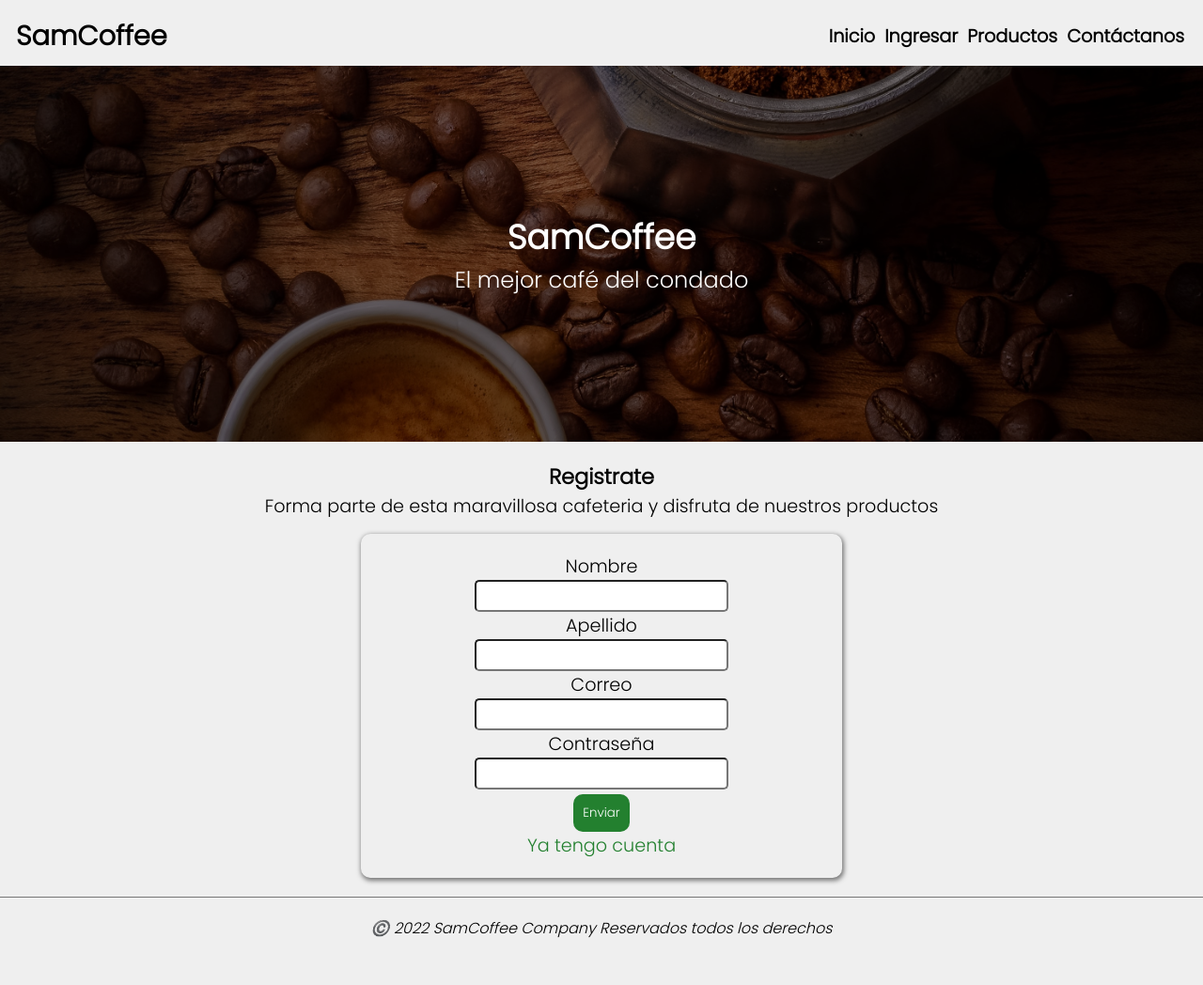
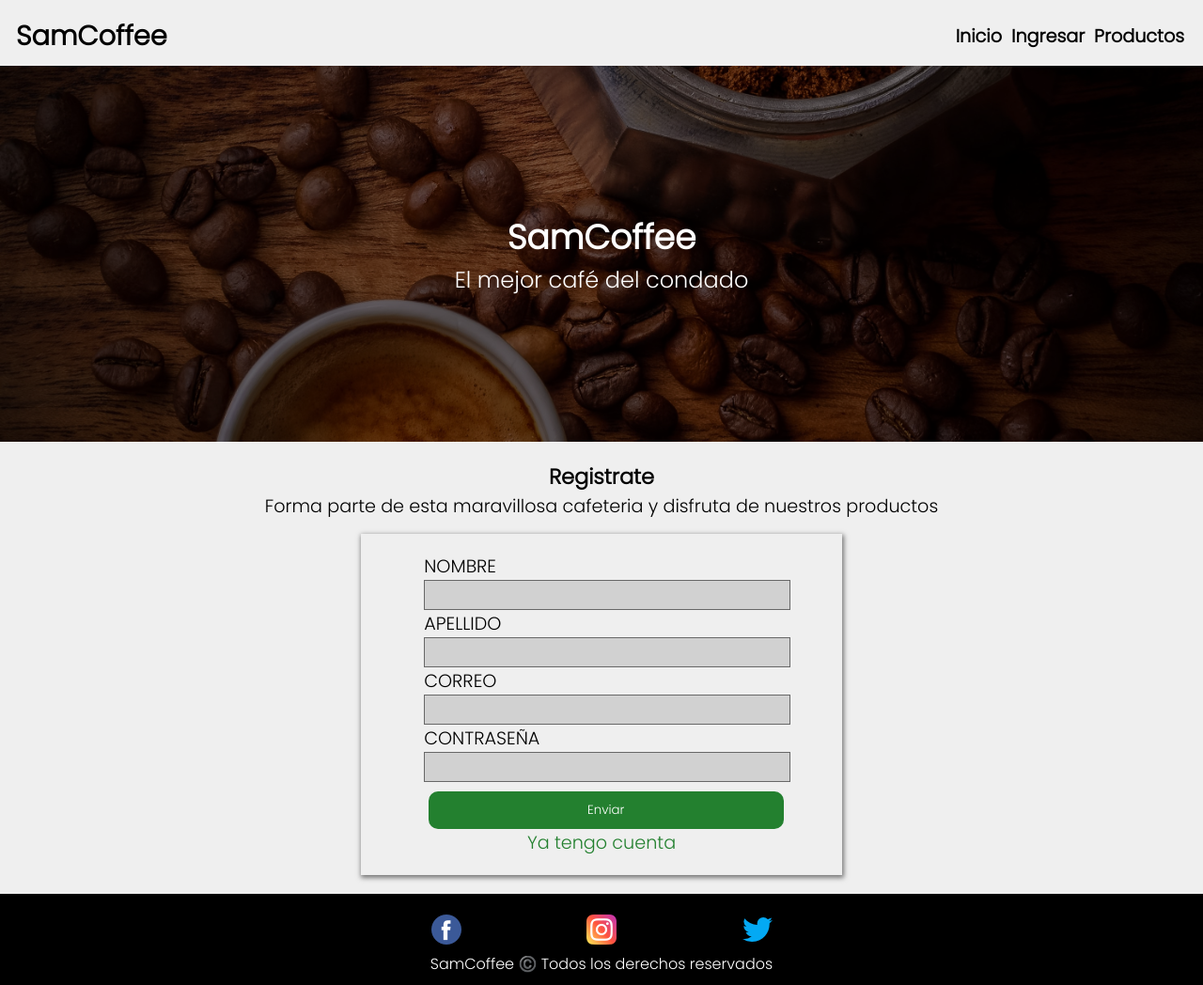
Before and after one commit to samricodev/DesarrolloWeb, a PHP site: page /register.html in a window 1280 px wide. Shown: the whole page at 94% size. Before the commit the page ends 998 px from the top, so only its background shows below. Run offline with PHP 8.4, Linux system fonts and the light colour scheme.

Commit message:
almost finished

```diff
--- a/css/style.css
+++ b/css/style.css
@@ -124,6 +124,12 @@ a h1:hover{
     font-size: 1.2em;
 }
 
+.container-center p{
+    width: 80%;
+    margin-left: 10%;
+    margin-right: 10%;
+}
+
 .btn-cover{
     color: white;
     background-color: #23802f;
@@ -134,10 +140,11 @@ a h1:hover{
 }
 
 .btn{
-    width: auto;
+    width: 80%;
+    margin-left: 11%;
     color: white;
     background-color: #23802f;
-    margin-top: 5px ;
+    margin-top: 10px ;
     border: none;
     padding: 10px;
     border-radius: 10px;
@@ -210,8 +217,9 @@ iframe {
     margin-left: 10%;
     margin-top: 20px;
     margin-bottom: 20px;
-    display: flex;
-    flex-direction: row;
+    display: grid;
+    grid-gap: 1rem;
+    grid-template-columns:  33% 33% 33%;
 }
 
 .product {
@@ -230,7 +238,7 @@ iframe {
     height: 142.33px;
 }
 
-form{
+.formu{
     width: auto;
     margin-left: 30%;
     margin-right: 30%;
@@ -239,15 +247,24 @@ form{
     background-color: #efefef;
     display: flex;
     flex-direction: column;
-    justify-content: center;
-    align-items: center;
     box-shadow: 1px 2px 5px 1px rgba(0, 0, 0,0.5);
-    border-radius: 10px;
 }
 
-form input {
+.formu input {
+    width: 80%;
+    margin-right: 10%;
+    margin-left: 10%;
     padding: 5px;
-    border-radius: 5px;
+    background-color: rgba(0, 0, 0,0.125);
+    border: 1px solid rgba(0, 0, 0,0.5);
+}
+
+.formu label{
+    width: 80%;
+    margin-right: 10%;
+    margin-left: 10%;
+    text-align: left;
+    text-transform: uppercase;
 }
 
 #enlace{
@@ -259,10 +276,33 @@ form input {
 }
 
 footer{
-    color: #000 ;
-    font-style:italic;
-    padding: 20px;
+    margin-top: 20px;
+    position: relative;
+    bottom: 0;
+    padding: 10px;
+    justify-content: center;
+    align-items: center;
+    color: #fff;
+    background-color:#000;
+}
+
+footer ul{
+    width: 50%;
+    list-style: none;
+    display: flex;
+    flex-direction: row;
+    justify-content: space-evenly;
+    align-items: center;
+    padding: auto;
+    margin: auto;
+}
+
+footer p{
     text-align: center;
-    margin-top: 20px;
-    border-top: 1px solid rgba(0, 0, 0,0.5) ;
 }
+
+footer img{
+    margin-top: 0.75rem;
+    width: 32px;
+    height: 32px;
+}
--- a/login.php
+++ b/login.php
@@ -19,7 +19,7 @@ if($filas_admin){
 }else if($filas){
     session_start();
     $_SESSION['email'] = $email;
-    header('location: products.html');
+    header('location: products.php');
 } else {
     header('location: login.html');
     echo "<h3>Error de autenticación</h3>";
--- a/register.html
+++ b/register.html
@@ -15,8 +15,7 @@
             <ul>
                 <a href="index.html"><li>Inicio</li></a>
                 <a href="#"><li>Ingresar</li></a>
-                <a href="products.html"><li>Productos</li></a>
-                <a href="index.html#mapa"><li>Contáctanos</li></a>
+                <a href="products.php"><li>Productos</li></a>
             </ul>
         </nav>
     </header>
@@ -27,7 +26,7 @@
     <div class="container-center">
         <h3>Registrate</h3>
         <p>Forma parte de esta maravillosa cafeteria y disfruta de nuestros productos</p>
-        <form action="register.php" method="post">
+        <form action="register.php" method="post" class="formu">
             <label for="">Nombre</label>
             <input type="text" name="nombre" id="nombre"  required/>
             <label for="apellido">Apellido</label>
@@ -42,7 +41,14 @@
     </div>
     <footer>
         <div>
-            <p>©️ 2022 SamCoffee Company Reservados todos los derechos</p>
+            <ul>
+                <li><a href="#"><img src="./assets//facebook.png"></a></li>
+                <li><a href="#"><img src="./assets/instagram.png"></a></li>
+                <li><a href="#"><img src="./assets/twitter.png"></a></li>
+            </ul>
+        </div>
+        <div>
+            <p>SamCoffee ©️ Todos los derechos reservados</p>
         </div>
     </footer>
 </body>
--- a/vista_update.php
+++ b/vista_update.php
@@ -20,7 +20,7 @@ $row=mysqli_fetch_array($query);
     </head>
     <body>
         <section>
-            <form action="update.php" method="POST">
+            <form action="update.php" method="POST" class="formu">
                     <input type="hidden" name="id" value="<?php echo $row['id']  ?>">
                     <label for="nombre">Nombre</label>
                     <input type="text" name="nombre" value="<?php echo $row['name']  ?>">
```
Also changed, not shown: carrito.php (+66 -23 lines), index.html (+11 -5 lines), login.html (+10 -4 lines), products.php (+29 -6 lines), r_products.php (+12 -8 lines), assets/carrito-de-compras.png (added), assets/facebook.png (added), assets/instagram.png (added), assets/twitter.png (added).
